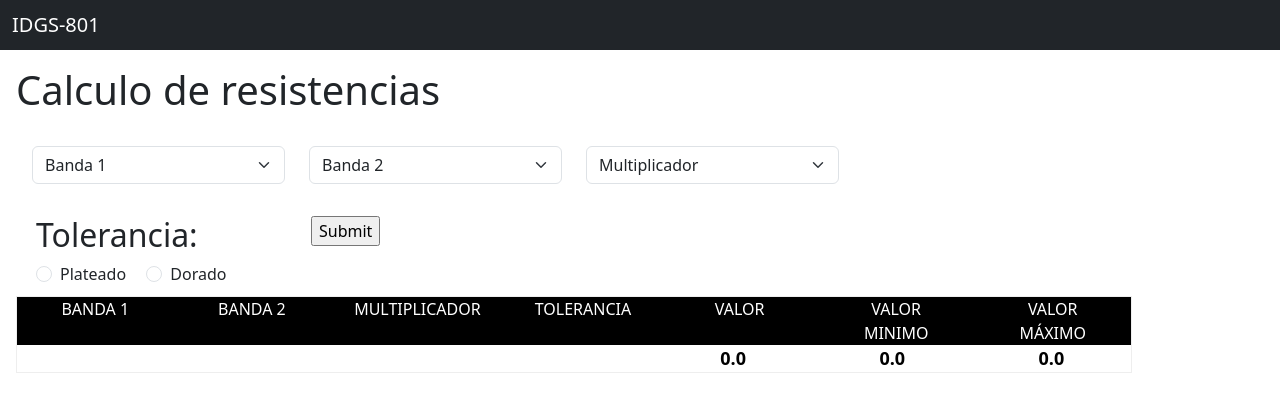
After one commit to IDGS801-21000152/practicas_parcial1_idgs_801, a Flask app: page /resistencias in a window 1280 px wide. The commit adds this page. Shown: the top 412 px of the page. Run offline with Flask 3, Linux system fonts and the light colour scheme.

Commit message:
JSME 07-02-2024
Examen primer parcial 'Resistencias'

```diff
--- a/forms.py
+++ b/forms.py
@@ -1,5 +1,5 @@
 from wtforms import Form
-from wtforms import DecimalField, IntegerField
+from wtforms import DecimalField, IntegerField, StringField
 
 
 class DistanciaForm(Form):
@@ -7,3 +7,15 @@ class DistanciaForm(Form):
     x2 = IntegerField('coordenada x2')
     y1 = IntegerField('coordenada y1')
     y2 = IntegerField('coordenada y2')
+
+class ResitenciaForm(Form):
+    primerBanda = StringField('Banda 1')
+    vPrimerBanda = IntegerField()
+    segundaBanda = StringField('Banda 2')
+    vSegundaBanda = IntegerField()
+    tercerBanda = StringField('Banda 3')
+    vTercerBanda = IntegerField()
+    tolerancia = StringField('Tolerancia')
+    vTolerancia = DecimalField()
+    valorMinimo = DecimalField('Valor mínimo')
+    valorMaximo = DecimalField('Valor máximo')
--- a/main.py
+++ b/main.py
@@ -8,6 +8,154 @@ app = Flask(__name__)
 def index():
     return render_template("layout.html")
 
+## EXAMEN RESISTENCIA
+@app.route("/resistencias", methods=["GET", "POST"])
+def resistencia():
+    banda1 = ""
+    vBanda1 = 0
+    cBanda1 = ""
+    banda2 = ""
+    vBanda2 = 0
+    cBanda2 = ""
+    banda3 = ""
+    vBanda3 = 0
+    cBanda3 = ""
+    tolerancia = ""
+    vTolerancia = 0.0
+    cTolerancia = ""
+    valor = 0.0
+    valorMaximo = 0.0
+    valorMinimo = 0.0
+    resistencia_class = forms.ResitenciaForm(request.form)
+    if request.method == "POST":
+        banda1 = resistencia_class.primerBanda.data
+        banda2 = resistencia_class.segundaBanda.data
+        banda3 = resistencia_class.tercerBanda.data
+        tolerancia = resistencia_class.tolerancia.data
+        valorMaximo = resistencia_class.valorMaximo.data
+        valorMinimo = resistencia_class.valorMinimo.data
+
+        if banda1 == "negro":
+            vBanda1 = "0"
+            cBanda1 = "#000000"
+        elif banda1 == "marron":
+            vBanda1 = "1"
+            cBanda1 = "#593B19"
+        elif banda1 == "rojo":
+            vBanda1 = "2"
+            cBanda1 = "#9F1307"
+        elif banda1 == "naranja":
+            vBanda1 = "3"
+            cBanda1 = "#FF9118"
+        elif banda1 == "amarillo":
+            vBanda1 = "4"
+            cBanda1 = "#FFF800"
+        elif banda1 == "verde":
+            vBanda1 = "5"
+            cBanda1 = "#00B54C"
+        elif banda1 == "azul":
+            vBanda1 = "6"
+            cBanda1 = "#0069B5"
+        elif banda1 == "violeta":
+            vBanda1 = "7"
+            cBanda1 = "#8F00B5"
+        elif banda1 == "gris":
+            vBanda1 = "8"
+            cBanda1 = "#8B8B8B"
+        elif banda1 == "blanco":
+            vBanda1 = "9"
+            cBanda1 = "#FFFFFF"
+
+        if banda2 == "negro":
+            vBanda2 = "0"
+            cBanda2 = "#000000"
+        elif banda2 == "marron":
+            vBanda2 = "1"
+            cBanda2 = "#593B19"
+        elif banda2 == "rojo":
+            vBanda2 = "2"
+            cBanda2 = "#9F1307"
+        elif banda2 == "naranja":
+            vBanda2 = "3"
+            cBanda2 = "#FF9118"
+        elif banda2 == "amarillo":
+            vBanda2 = "4"
+            cBanda2 = "#FFF800"
+        elif banda2 == "verde":
+            vBanda2 = "5"
+            cBanda2 = "#00B54C"
+        elif banda2 == "azul":
+            vBanda2 = "6"
+            cBanda2 = "#0069B5"
+        elif banda2 == "violeta":
+            vBanda2 = "7"
+            cBanda2 = "#8F00B5"
+        elif banda2 == "gris":
+            vBanda2 = "8"
+            cBanda2 = "#8B8B8B"
+        elif banda2 == "blanco":
+            vBanda2 = "9"
+            cBanda2 = "#FFFFFF"
+
+        if banda3 == "negro":
+            vBanda3 = "0"
+            cBanda3 = "#000000"
+        elif banda3 == "marron":
+            vBanda3 = "10"
+            cBanda3 = "#593B19"
+        elif banda3 == "rojo":
+            vBanda3 = "10"
+            cBanda3 = "#9F1307"
+        elif banda3 == "naranja":
+            vBanda3 = "100"
+            cBanda3 = "#FF9118"
+        elif banda3 == "amarillo":
+            vBanda3 = "1000"
+            cBanda3 = "#FFF800"
+        elif banda3 == "verde":
+            vBanda3 = "10000"
+            cBanda3 = "#00B54C"
+        elif banda3 == "azul":
+            vBanda3 = "6"
+            cBanda3 = "#0069B5"
+        elif banda3 == "violeta":
+            vBanda3 = "7"
+            cBanda3 = "#8F00B5"
+        elif banda3 == "gris":
+            vBanda3 = "8"
+            cBanda3 = "#8B8B8B"
+        elif banda3 == "blanco":
+            vBanda3 = "9"
+            cBanda3 = "#FFFFFF"
+
+
+        if tolerancia == "dorado":
+            vTolerancia = 0.05
+            cTolerancia = "#CE9E03"
+        elif tolerancia == "plateado":
+            vTolerancia = 0.1
+            cTolerancia = "#DAE7E5"
+
+        valor = int(vBanda1 + vBanda2) * int(vBanda3)
+        valorMinimo = valor - (valor * vTolerancia)
+        valorMaximo = valor + (valor * vTolerancia)
+
+        print("multiplicador: {}".format(banda3))
+    return render_template(
+        "resistencia.html",
+        form = resistencia_class,
+        primerBanda = banda1,
+        colorPrimerBanda = cBanda1,
+        segundaBanda = banda2,
+        colorSegundaBanda = cBanda2,
+        tercerBanda = banda3,
+        colorMultiplicador = cBanda3,
+        tolerancia = tolerancia,
+        colorTolerancia = cTolerancia,
+        valor = valor,
+        valorMinimo = valorMinimo,
+        valorMaximo = valorMaximo
+    )
 
 ## Distancia entre dos puntos
 @app.route("/distancia", methods=["GET", "POST"])
--- a/templates/layout.html
+++ b/templates/layout.html
@@ -7,6 +7,108 @@
 
     <link href="https://cdn.jsdelivr.net/npm/bootstrap@5.3.2/dist/css/bootstrap.min.css" rel="stylesheet" integrity="sha384-T3c6CoIi6uLrA9TneNEoa7RxnatzjcDSCmG1MXxSR1GAsXEV/Dwwykc2MPK8M2HN" crossorigin="anonymous">
     <link href="https://fonts.googleapis.com/css2?family=Material+Symbols+Outlined:wght@100" rel="stylesheet">
+
+    <style>
+        .negro {
+            background-color: #000000;
+        }
+
+        .marron {
+            background-color: #593B19;
+        }
+
+        .rojo {
+            background-color: #9F1307;
+        }
+
+        .naranja {
+            background-color: #ff9d00;
+        }
+
+        .amarillo {
+            background-color: #ffe100;
+        }
+
+        .verde {
+            background-color: #00B54C;
+        }
+
+        .azul {
+            background-color: #0069B5 !important;
+        }
+
+        .violeta {
+            background-color: #8F00B5 !important;
+        }
+
+        .gris {
+            background-color: #8B8B8B !important;
+        }
+
+        .blanco {
+            background-color: #FFFFFF !important;
+        }
+
+        .dorado {
+            background-color: #d3a200 !important;
+        }
+
+        .plateado {
+            background-color: #DAE7E5 !important;
+        }
+
+        .tabla {
+            width: 100%;
+            border: 1px solid #EEEEEE;
+        }
+
+        .encabezado {
+            display: flex;
+            width: 100%;
+            background: #000;
+            padding:(12px * 1.5) 0;
+
+        }
+
+        .renglon {
+            display: flex;
+            width: 100%;
+            padding:(12px * 1.5) 0;
+
+            -webkit-text-stroke-width: 0.02px;
+            font-size: 18px;
+            font-weight: bold;
+            color: #aaaaaa;
+        }
+
+        .dato, .item_encabezado {
+            flex: 1 1 20%;
+            text-align: center;
+        }
+
+        .item_encabezado {
+            text-transform: uppercase;
+        }
+
+        .enlace {
+            color: white;
+            text-decoration: none;
+            position: relative;
+            display: inline-block;
+            padding-left: 24px;
+            padding-right: 24px;
+
+            &::after {
+                content: '';
+                position: absolute;
+                right:-(12px * 1.5);
+                color: white;
+                font-size: 24px;
+                top: 50%;
+                transform: translateY(-50%);
+            }
+        }
+    </style>
 </head>
 <body>
     <nav class="navbar navbar-expand-lg bg-dark" data-bs-theme="dark">
--- /dev/null
+++ b/templates/resistencia.html
@@ -0,0 +1,94 @@
+{% extends "layout.html" %}
+
+{% block content %}
+{% import "_macros.html" as macros %}
+<h1>Calculo de resistencias</h1>
+<form action="/resistencias" method="post">
+    <div class="row g-4 m-1">
+        <div class="col-md-3">
+            <select class="form-select" aria-label="Default select example" name="primerBanda" id="primerBanda">
+                <option selected disabled>Banda 1</option>
+                <option value="negro">Negro</option>
+                <option value="marron">Marrón</option>
+                <option value="rojo">Rojo</option>
+                <option value="naranja">Naranja</option>
+                <option value="amarillo">Amarillo</option>
+                <option value="verde">Verde</option>
+                <option value="azul">Azúl</option>
+                <option value="violeta">Violeta</option>
+                <option value="gris">Gris</option>
+                <option value="blanco">Blanco</option>
+            </select>
+        </div>
+        <div class="col-md-3">
+            <select class="form-select" aria-label="Default select example" name="segundaBanda" id="segundaBanda">
+                <option selected disabled>Banda 2</option>
+                <option value="negro">Negro</option>
+                <option value="marron">Marrón</option>
+                <option value="rojo">Rojo</option>
+                <option value="naranja">Naranja</option>
+                <option value="amarillo">Amarillo</option>
+                <option value="verde">Verde</option>
+                <option value="azul">Azúl</option>
+                <option value="violeta">Violeta</option>
+                <option value="gris">Gris</option>
+                <option value="blanco">Blanco</option>
+            </select>
+        </div>
+        <div class="col-md-3">
+            <select class="form-select" aria-label="Default select example" name="tercerBanda" id="tercerBanda">
+                <option selected disabled>Multiplicador</option>
+                <option value="negro">Negro</option>
+                <option value="marron">Marrón</option>
+                <option value="rojo">Rojo</option>
+                <option value="naranja">Naranja</option>
+                <option value="amarillo">Amarillo</option>
+                <option value="verde">Verde</option>
+                <option value="azul">Azúl</option>
+                <option value="violeta">Violeta</option>
+                <option value="gris">Gris</option>
+                <option value="blanco">Blanco</option>
+            </select>
+        </div>
+    </div>
+    <div class="row g-4 m-2">
+        <div class="col-md-3">
+            <h2>Tolerancia:</h2>
+            <div class="form-check form-check-inline">
+                <input type="radio" name="tolerancia" id="tolerancia" class="form-check-input" value="plateado">
+                <label for="plateado" class="form-check-label">Plateado</label>
+            </div>
+            <div class="form-check form-check-inline">
+                <input type="radio" name="tolerancia" id="tolerancia" class="form-check-input" value="dorado">
+                <label for="dorado" class="form-check-label">Dorado</label>
+            </div>
+        </div>
+        <div class="col-md-3">
+            <input type="submit">
+        </div>
+    </div>
+</form>
+
+<div class="tabla">
+    <div class="encabezado">
+        <div class="item_encabezado"><a href="#" id="banda1" class="enlace">Banda 1</a></div>
+        <div class="item_encabezado"><a href="#" id="banda2" class="enlace">Banda 2</a></div>
+        <div class="item_encabezado"><a href="#" id="Multiplicador" class="enlace">Multiplicador</a></div>
+        <div class="item_encabezado"><a href="#" id="Tolerancia" class="enlace">Tolerancia</a></div>
+        <div class="item_encabezado"><a href="#" id="Valor" class="enlace">Valor</a></div>
+        <div class="item_encabezado"><a href="#" id="Valor Mínimo" class="enlace">Valor Minimo</a></div>
+        <div class="item_encabezado"><a href="#" id="Valor Máximo" class="enlace">Valor Máximo</a></div>
+    </div>
+    <div class="contenido">
+        <div class="renglon">
+            <div class="dato {{primerBanda}}">{{primerBanda}}</div>
+            <div class="dato {{segundaBanda}}">{{segundaBanda}}</div>
+            <div class="dato {{tercerBanda}}">{{tercerBanda}}</div>
+            <div class="dato {{tolerancia}}">{{tolerancia}}</div>
+            <div class="dato" style="color: black;">{{valor}}</div>
+            <div class="dato" style="color: black;">{{valorMinimo}}</div>
+            <div class="dato" style="color: black;">{{valorMaximo}}</div>
+        </div>
+    </div>
+</div>
+{% endblock %}
```
